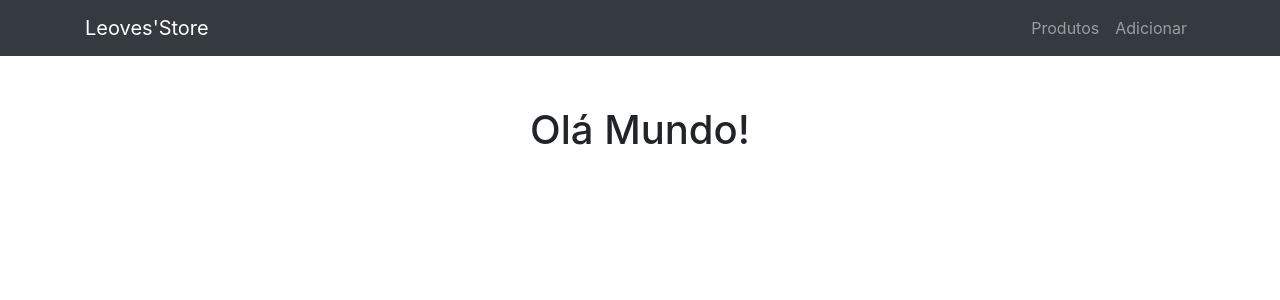
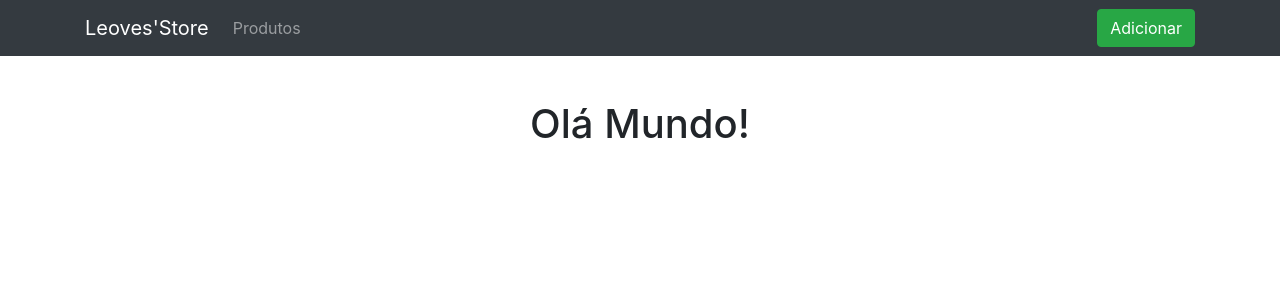
Before and after one commit to leovesoliveira/exercicio-alura-loja, a PHP site: page /index.php in a window 1280 px wide. Shown: the top 300 px of the page. Run offline with PHP 8.4, Linux system fonts and the light colour scheme.

Commit message:
melhoramento layout navbar

```diff
--- a/cabecalho.php
+++ b/cabecalho.php
@@ -6,16 +6,17 @@
     <link rel="stylesheet" type="text/css" href="css/main.css">
 </head>
 <body>
-    <div class="navbar navbar-expand-lg navbar-dark bg-dark">
+    <div class="navbar navbar-expand-lg fixed-top navbar-dark bg-dark">
         <div class="container">
             <a href="index.php" class="navbar-brand">Leoves'Store</a>
 
-            <div class="">
+            <div class="collapse navbar-collapse">
                 <ul class="navbar-nav">
                     <li class="nav-item"><a class="nav-link" href="produto-lista.php">Produtos</a></li>
-                    <li class="nav-item"><a class="nav-link" href="produto-formulario.php">Adicionar</a></li>
                 </ul>
             </div>
+
+            <a class="btn btn-success" href="produto-formulario.php">Adicionar</a>
         </div>
     </div>
 
--- a/css/main.css
+++ b/css/main.css
@@ -3,5 +3,5 @@ h1 {
     text-align: center;
 }
 .all {
-    padding: 50px 0 0 0;
+    padding: 100px 0 0 0;
 }
```
